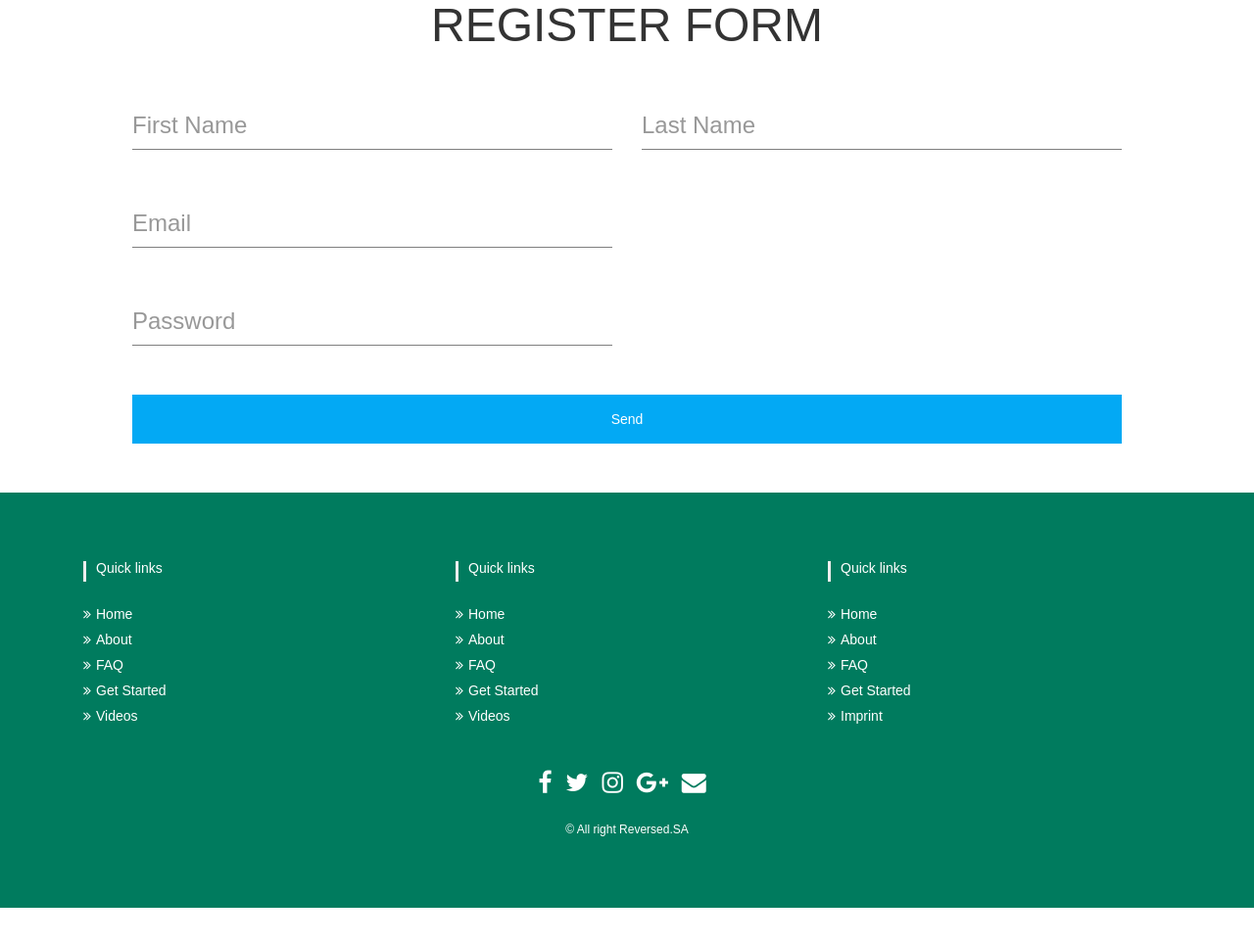
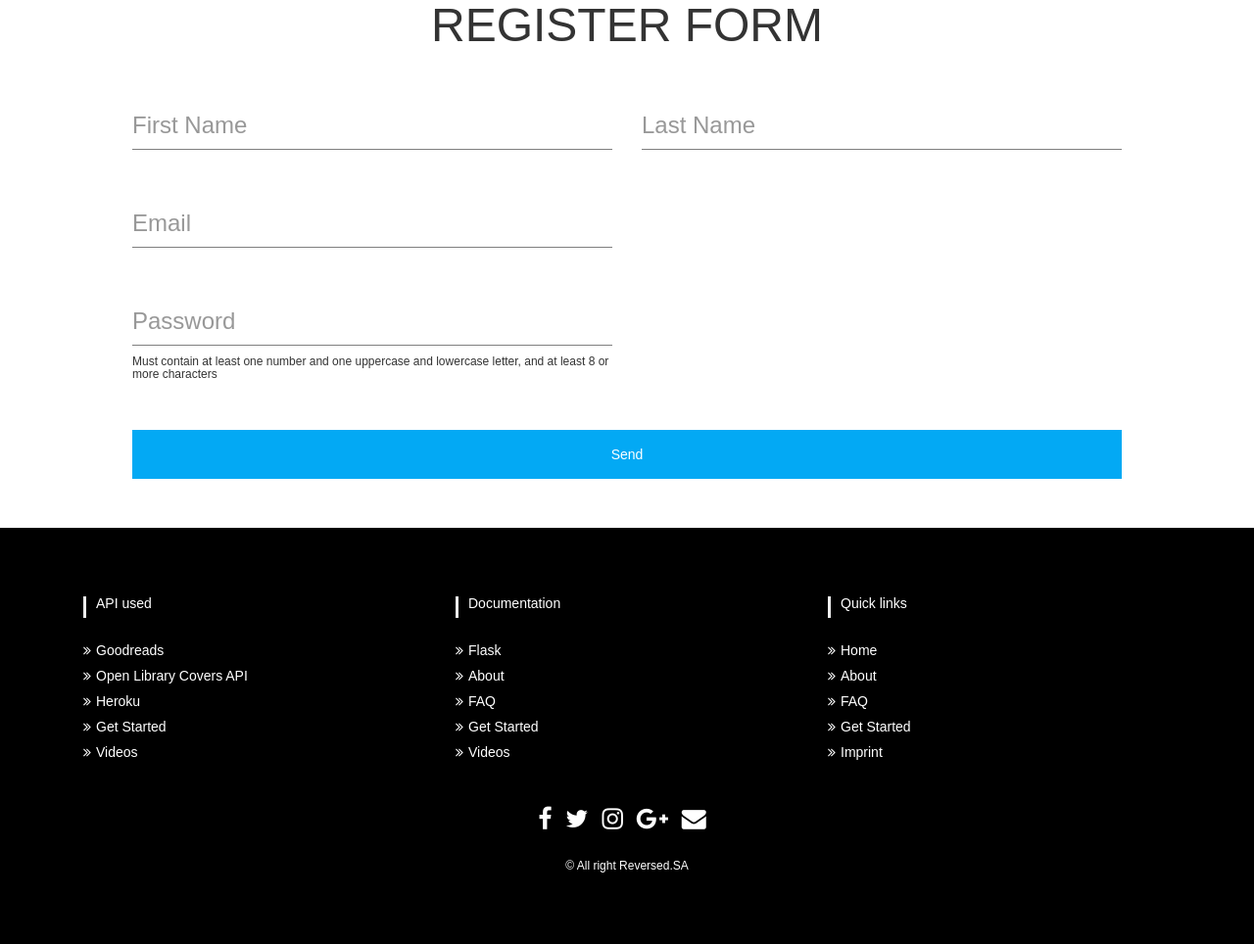
Before and after one commit to bambadiagne/Project1, a Flask app: page /signup in a window 1280 px wide. Shown: the part 294-1258 px from the top of the page at 98% size. Before the commit the page ends 1221 px from the top, so only its background shows below. Run offline with Flask 2, Linux system fonts and the light colour scheme; some libraries are stand-ins or nearby versions.

Commit message:
Updating login and signup page

```diff
--- a/blog/application.py
+++ b/blog/application.py
@@ -2,7 +2,7 @@ import os
 from werkzeug.security import generate_password_hash, check_password_hash
 import requests
 from flask import Flask, session , render_template,abort
-from flask import redirect,request,url_for,jsonify
+from flask import redirect,request,url_for,jsonify,flash
 from flask_session import Session
 from sqlalchemy import create_engine
 from sqlalchemy.orm import scoped_session, sessionmaker
@@ -40,12 +40,17 @@ def signup_post():
     email = request.form.get('email')
     passwd = request.form.get('passwd')
 
-    if(db.execute("SELECT *FROM users where username = :username", {"username": Fname+" "+Lname}).rowcount == 0):
+    if(db.execute("SELECT *FROM users where username = :username or email= :email", {"username": Fname+" "+Lname,"email": email}).rowcount == 0):
         db.execute("INSERT INTO users (username,passwd,email) VALUES (:username,:passwd,:email)",{'username':Fname+' '+Lname,"passwd":generate_password_hash(passwd, method='sha256'),'email':email})
         db.commit()
         return redirect(url_for('login'))
-    else:
-        #flash('Username already exists')
+    elif(db.execute("SELECT *FROM users where username = :username ", {"username": Fname+" "+Lname}).rowcount>=1):
+
+        flash('Username  already exists')
+        return redirect(url_for("signup"))
+    elif (db.execute("SELECT *FROM users where  email= :email", {"email": email}).rowcount>=1):
+
+        flash('Email  already exists')
         return redirect(url_for("signup"))
 
 
@@ -96,6 +101,7 @@ def login_post():
     db.commit()
 
     if(not request_user or not check_password_hash(request_user.passwd, passwd)):
+        flash('Please check your login details and try again.')
         return redirect(url_for('login'))
     session["user_id"]=[]
     session["user_id"].append(request_user[0])
--- a/blog/templates/shared/_footer.html
+++ b/blog/templates/shared/_footer.html
@@ -12,7 +12,7 @@ margin-bottom: 50px;
 text-transform: uppercase;
 }
 #footer {
-background: #007b5e !important;
+background: #000000 !important;
 }
 #footer h5{
 padding-left: 10px;
@@ -81,19 +81,19 @@ margin-bottom: 10px;
 <div class="container">
 <div class="row text-center text-xs-center text-sm-left text-md-left">
   <div class="col-xs-12 col-sm-4 col-md-4">
-    <h5>Quick links</h5>
+    <h5>API used</h5>
     <ul class="list-unstyled quick-links">
-      <li><a href="https://www.fiverr.com/share/qb8D02"><i class="fa fa-angle-double-right"></i>Home</a></li>
-      <li><a href="https://www.fiverr.com/share/qb8D02"><i class="fa fa-angle-double-right"></i>About</a></li>
-      <li><a href="https://www.fiverr.com/share/qb8D02"><i class="fa fa-angle-double-right"></i>FAQ</a></li>
+      <li><a href="https://www.goodreads.com/"><i class="fa fa-angle-double-right"></i>Goodreads</a></li>
+      <li><a href="https://openlibrary.org/dev/docs/api/covers"><i class="fa fa-angle-double-right"></i>Open Library Covers API</a></li>
+      <li><a href="https://www.heroku.com/"><i class="fa fa-angle-double-right"></i>Heroku</a></li>
       <li><a href="https://www.fiverr.com/share/qb8D02"><i class="fa fa-angle-double-right"></i>Get Started</a></li>
       <li><a href="https://www.fiverr.com/share/qb8D02"><i class="fa fa-angle-double-right"></i>Videos</a></li>
     </ul>
   </div>
   <div class="col-xs-12 col-sm-4 col-md-4">
-    <h5>Quick links</h5>
+    <h5>Documentation</h5>
     <ul class="list-unstyled quick-links">
-      <li><a href="https://www.fiverr.com/share/qb8D02"><i class="fa fa-angle-double-right"></i>Home</a></li>
+      <li><a href="https://flask.palletsprojects.com/en/1.1.x/"><i class="fa fa-angle-double-right"></i>Flask</a></li>
       <li><a href="https://www.fiverr.com/share/qb8D02"><i class="fa fa-angle-double-right"></i>About</a></li>
       <li><a href="https://www.fiverr.com/share/qb8D02"><i class="fa fa-angle-double-right"></i>FAQ</a></li>
       <li><a href="https://www.fiverr.com/share/qb8D02"><i class="fa fa-angle-double-right"></i>Get Started</a></li>
@@ -114,11 +114,11 @@ margin-bottom: 10px;
 <div class="row">
   <div class="col-xs-12 col-sm-12 col-md-12 mt-2 mt-sm-5">
     <ul class="list-unstyled list-inline social text-center">
-      <li class="list-inline-item"><a href="https://www.fiverr.com/share/qb8D02"><i class="fa fa-facebook"></i></a></li>
-      <li class="list-inline-item"><a href="https://www.fiverr.com/share/qb8D02"><i class="fa fa-twitter"></i></a></li>
-      <li class="list-inline-item"><a href="https://www.fiverr.com/share/qb8D02"><i class="fa fa-instagram"></i></a></li>
-      <li class="list-inline-item"><a href="https://www.fiverr.com/share/qb8D02"><i class="fa fa-google-plus"></i></a></li>
-      <li class="list-inline-item"><a href="https://www.fiverr.com/share/qb8D02" target="_blank"><i class="fa fa-envelope"></i></a></li>
+      <li class="list-inline-item"><a href="#"><i class="fa fa-facebook"></i></a></li>
+      <li class="list-inline-item"><a href="#"><i class="fa fa-twitter"></i></a></li>
+      <li class="list-inline-item"><a href="#"><i class="fa fa-instagram"></i></a></li>
+      <li class="list-inline-item"><a href="#"><i class="fa fa-google-plus"></i></a></li>
+      <li class="list-inline-item"><a href="#" target="_blank"><i class="fa fa-envelope"></i></a></li>
     </ul>
   </div>
   <hr>
--- a/blog/templates/static/auth/signup.html
+++ b/blog/templates/static/auth/signup.html
@@ -80,6 +80,15 @@ textarea{
 								<h1>Register form</h1>
 							</div>
 						</div>
+						{% with messages = get_flashed_messages() %}
+						{% if messages %}
+							<div class="notification is-danger">
+								<h3 style="color: red;">{{ messages[0] }}<span class="glyphicon glyphicon-remove"></span>
+								</h3>
+							</div>
+						{% endif %}
+						{% endwith %}
+
 
 						<div class="row">
 							<div class="col-sm-6">
@@ -111,7 +120,9 @@ textarea{
 							<div class="col-sm-6">
 								<div class="inputBox">
 									<div class="inputText">Password</div>
-									<input type="password" id='passwd' name="passwd" required class="input">
+									<input   pattern="(?=.*\d)(?=.*[a-z])(?=.*[A-Z]).{8,}" type="password" id='passwd' name="passwd" required class="input">
+								<h6>	Must contain at least one  number and one uppercase and lowercase letter, and at least 8 or more characters</h6>
+
 								</div>
 							</div>
 						</div>
```
Also changed, not shown: blog/templates/static/auth/login.html (+12 -1 lines).
